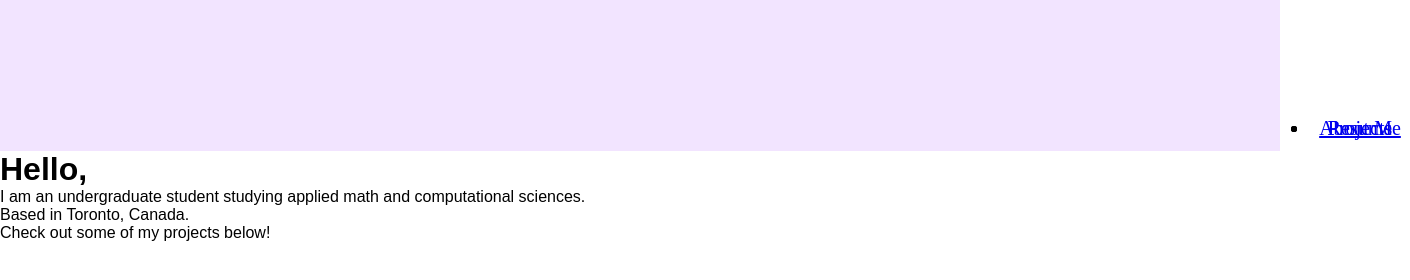
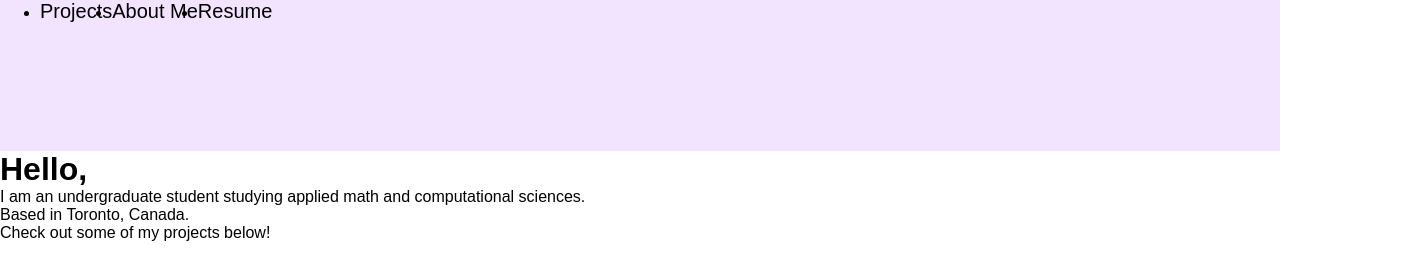
Before and after one commit to karenklw/karenklw.github.io, a plain HTML site: page index.html in a window 1280 px wide. Shown: the whole page, 1410 px wide, since content can reach past the window. Drawn offline with Linux system fonts and the light colour scheme.

Commit message:
tried to make nav items show up

```diff
--- a/style.css
+++ b/style.css
@@ -31,20 +31,9 @@ nav ul {
 
 }
 
-.nav-items li {
-    position: absolute;
-    width: 100px;
-    height: 23px;
-    left: 1310px;
-    top: 118px;
-
-    font-family: 'Josefin Sans';
-    font-style: normal;
-    font-weight: 400;
+.nav-items li a {
+    color: #000000;
     font-size: 20px;
-    line-height: 20px;
-    text-align: center;
-
-    color: #000000;
-
+    font-family: "Josefin-Sans", sans-serif;
+    text-decoration: none;
 }
```
